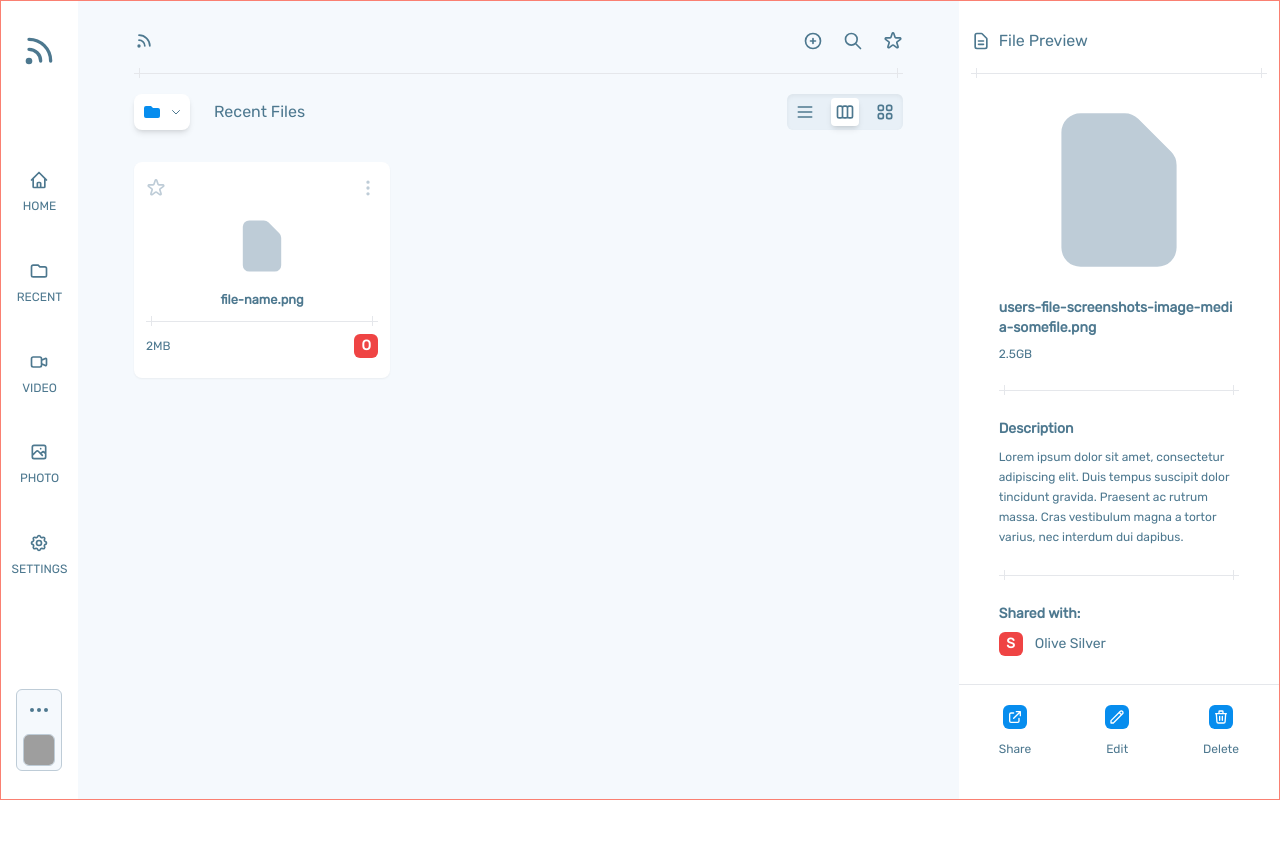
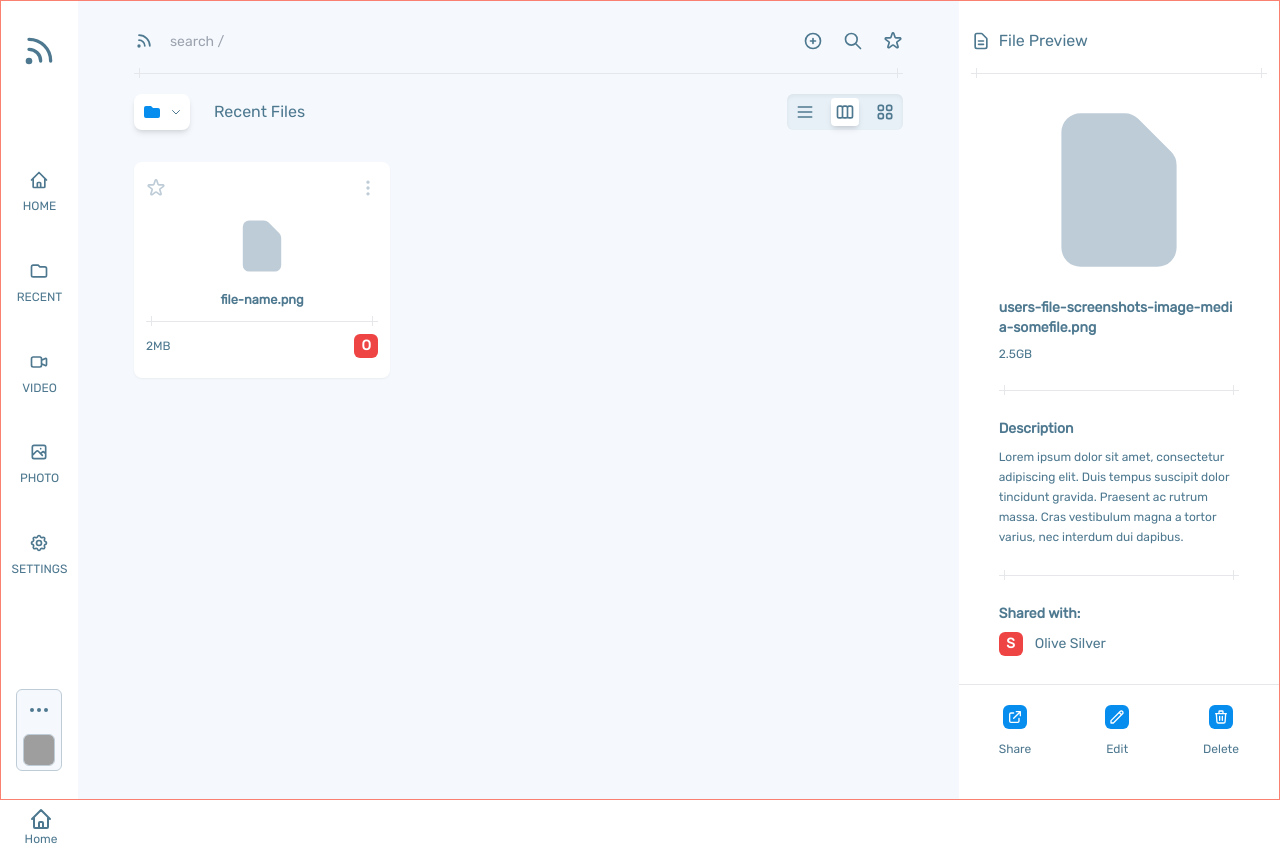
Before and after one commit to micaiah-effiong/File-share, a Vue app in the folder client/: page / in a window 1280 px wide. Before the commit the page ends 800 px from the top, so only its background shows below. Built offline with nearby package versions, Linux system fonts and the light colour scheme; grey boxes are pictures that could not be loaded.

Commit message:
✨ added wrapper to support bottom nav

```diff
--- a/client/src/App.vue
+++ b/client/src/App.vue
@@ -1,5 +1,6 @@
 <template>
-  <div class="w-full h-full flex gap-14 dark bg-ocean-blue-light">
+  <div class="flex flex-col h-full w-full justify-between">
+    <div class="w-full h-full flex gap-14 bg-ocean-blue-light">
       <Nav />
       <main class="h-full w-full py-7 gap-8 flex flex-col px-4 md:px-0">
         <header class="">
@@ -7,10 +8,17 @@
             <RssIcon class="w-5" />
             <div class="flex-1">
               <input
-              class="w-full outline-none bg-transparent"
+                class="
+                  w-full
+                  outline-none
+                  bg-transparent
+                  text-sm
+                  align-baseline
+                "
                 type="search"
                 name=""
                 id=""
+                placeholder="search /"
               />
             </div>
             <div class="flex gap-5">
@@ -29,7 +37,10 @@
                   <FolderIcon class="w-5 text-ocean-blue-normal" />
                   <ChevronDownIcon class="w-3" />
                 </div>
-              <button>Recent Files</button>
+
+                <button class="hidden align-middle md:block">
+                  Recent Files
+                </button>
               </div>
 
               <div class="flex items-center">
@@ -86,7 +97,11 @@
                     </button>
                     <button>
                       <DotsVerticalIcon
-                      class="w-5 mono:text-ash-light text-ocean-blue-secondary"
+                        class="
+                          w-5
+                          mono:text-ash-light
+                          text-ocean-blue-secondary
+                        "
                       />
                     </button>
                   </div>
@@ -96,7 +111,9 @@
                         <DocumentIcon class="h-16 text-ocean-blue-secondary" />
                       </span>
                     </div>
-                  <div class="text-[0.8rem] text-ocean-blue-dark font-semibold">
+                    <div
+                      class="text-[0.8rem] text-ocean-blue-dark font-semibold"
+                    >
                       file-name.png
                     </div>
                   </div>
@@ -142,6 +159,8 @@
       </main>
       <FilePreview />
     </div>
+    <BottomNav />
+  </div>
 </template>
 
 <script lang="ts" >
@@ -161,11 +180,13 @@ import {
 import { DocumentIcon, FolderIcon } from "@heroicons/vue/solid";
 import "./App.css";
 import Nav from "./layouts/Nav/Nav.vue";
+import BottomNav from "./layouts/Nav/BottomNav.vue";
 import FilePreview from "./layouts/FilePreview/FilePreview.vue";
 
 export default defineComponent({
   components: {
     Nav,
+    BottomNav,
     FilePreview,
     FolderIcon,
     MenuIcon,
```
Lines whose indentation alone changed are shown as unchanged.
